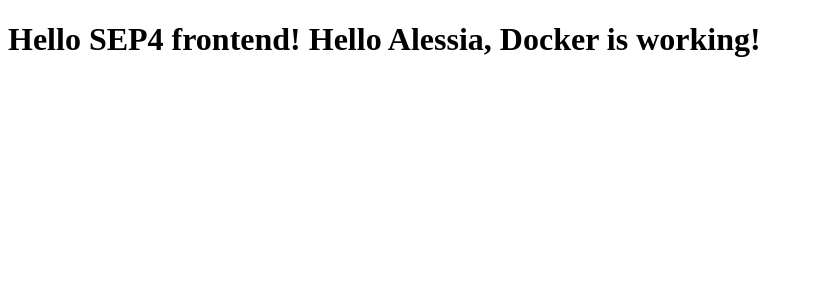
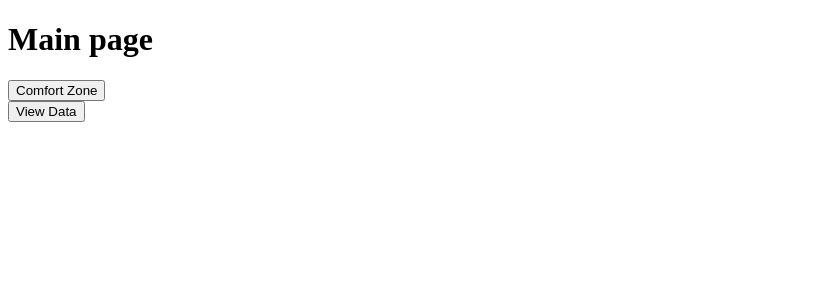
Before and after one commit to A-Emilia/SEP4-3x-IM, a React (Vite) app in the folder sep4-react-app/: page / in a window 1280 px wide. Shown: the top 300 px of the page, without its empty margins (0-813 px from the left). Built offline with nearby package versions, Linux system fonts and the light colour scheme.

Commit message:
Added basic routing to help development

```diff
--- a/sep4-react-app/package.json
+++ b/sep4-react-app/package.json
@@ -11,7 +11,8 @@
   },
   "dependencies": {
     "react": "^19.2.4",
-    "react-dom": "^19.2.4"
+    "react-dom": "^19.2.4",
+    "react-router-dom": "^7.14.2"
   },
   "devDependencies": {
     "@eslint/js": "^9.39.4",
--- a/sep4-react-app/src/App.jsx
+++ b/sep4-react-app/src/App.jsx
@@ -1,7 +1,18 @@
-import Home from "./pages/Home";
+import { HashRouter, Routes, Route } from "react-router-dom"
+import Main from "./pages/Main"
+import ComfortZone from "./pages/ComfortZone"
+import ViewData from "./pages/ViewData"
 
 function App() {
-  return <Home />;
+  return (
+    <HashRouter>
+        <Routes>
+          <Route path="" element={<Main />} />
+          <Route path="comfort-zone" element={<ComfortZone />} />
+          <Route path="view-data" element={<ViewData />} />
+        </Routes>
+      </HashRouter>
+  )
 }
 
 export default App;
--- /dev/null
+++ b/sep4-react-app/src/pages/ComfortZone.jsx
@@ -0,0 +1,14 @@
+import { Link } from "react-router-dom"
+
+function ComfortZone() {
+  return (
+    <div>
+      <h1>Comfort Zone</h1>
+        <Link to="/">
+            <button className="nav-btn">Home</button>
+        </Link>
+    </div>
+  )
+}
+
+export default ComfortZone;
--- a/sep4-react-app/src/pages/Home.jsx
+++ /dev/null
@@ -1,5 +0,0 @@
-function Home() {
-  return <h1>Hello SEP4 frontend! Hello Alessia, Docker is working!</h1>;
-}
-
-export default Home;
--- /dev/null
+++ b/sep4-react-app/src/pages/Main.jsx
@@ -0,0 +1,23 @@
+import { Link } from "react-router-dom"
+
+function Main() {
+  return (
+    <div>
+      <div>
+        <h1>Main page</h1>
+      </div>
+      <div>
+        <Link to="/comfort-zone">
+          <button className="nav-btn">Comfort Zone</button>
+        </Link>
+      </div>
+      <div>
+        <Link to="/view-data">
+          <button className="nav-btn">View Data</button>
+        </Link>
+      </div>
+    </div>
+  )
+}
+
+export default Main;
--- /dev/null
+++ b/sep4-react-app/src/pages/ViewData.jsx
@@ -0,0 +1,14 @@
+import { Link } from "react-router-dom"
+
+function ViewData() {
+  return (
+    <div>
+      <h1>ViewData</h1>
+        <Link to="/">
+            <button className="nav-btn">Home</button>
+        </Link>
+    </div>
+  )
+}
+
+export default ViewData;
```
Also changed, not shown: 1 other file (tests, documents, lock files or other folders).
